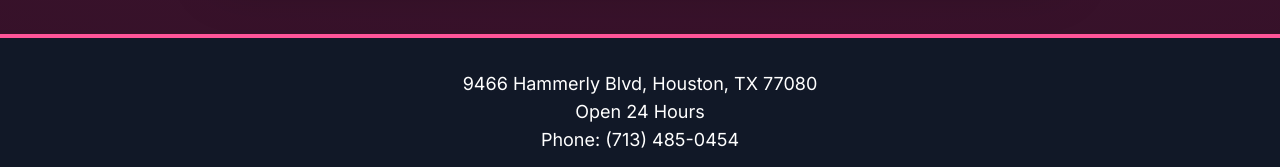
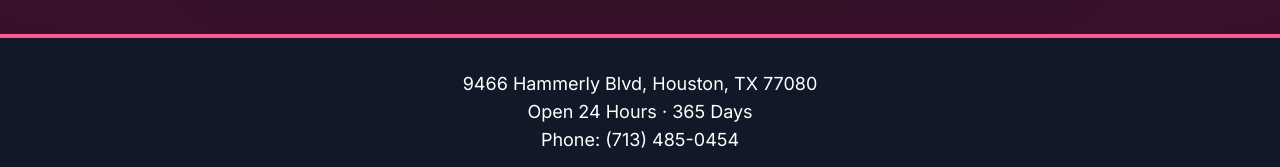
Before and after one commit to Josvel525/Exotic-Kings, a plain HTML site: page index.html in a window 1280 px wide. Shown: the part 2730-2897 px from the top of the page. Drawn offline with nearby package versions, Linux system fonts and the light colour scheme.

Commit message:
Update footer hours to include '365 Days'

```diff
--- a/index.html
+++ b/index.html
@@ -175,7 +175,7 @@
 
 <!-- FOOTER -->
 <footer id="contact" class="bg-gray-900 text-center p-8 border-top-4 border-primary">
-    <p class="text-lg">9466 Hammerly Blvd, Houston, TX 77080<br>Open 24 Hours</p>
+    <p class="text-lg">9466 Hammerly Blvd, Houston, TX 77080<br>Open 24 Hours · 365 Days </p>
     <p class="text-lg mb-4">Phone: (713) 485-0454</p>
 
     <p class="text-sm text-gray-400">&copy; <span id="year"></span> Exotic Kings Smoke Shop. All Rights Reserved.</p>
```
